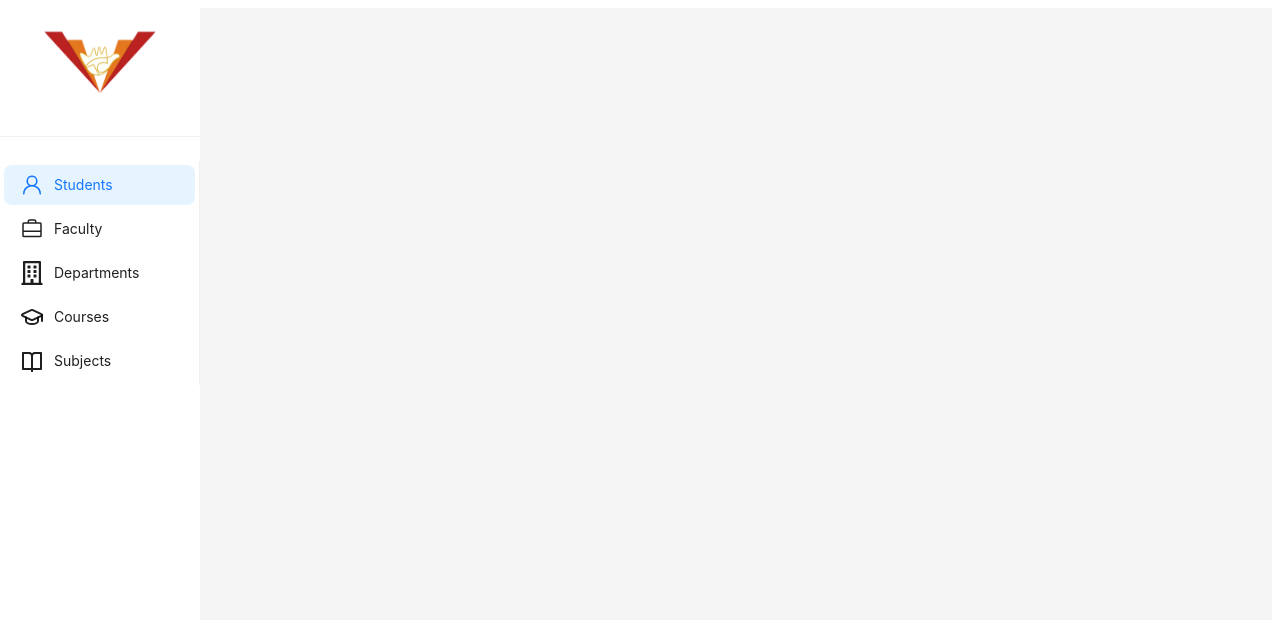
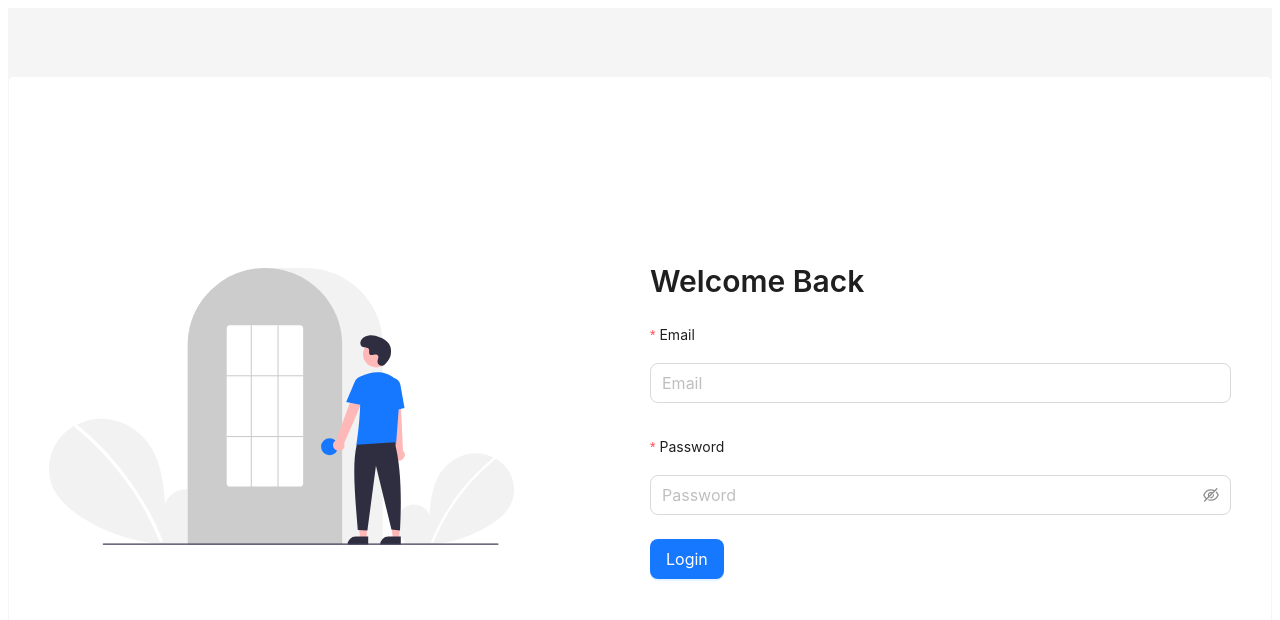
Before and after one commit to aayushchugh/myccet-admin, a React (Vite) app: page /login in a window 1280 px wide. Shown: the top 620 px of the page. Built offline with nearby package versions, Linux system fonts and the light colour scheme.

Commit message:
login ui

```diff
--- a/src/App.tsx
+++ b/src/App.tsx
@@ -1,8 +1,20 @@
-import { FC } from "react";
+import { FC, Suspense, lazy } from "react";
 import Layout from "./components/layout/Layout";
+import { BrowserRouter, Route, Routes } from "react-router-dom";
+
+const LoginPage = lazy(() => import("./modules/auth/pages/login/LoginPage"));
 
 const App: FC = () => {
-	return <Layout />;
+	return (
+		<BrowserRouter>
+			<Suspense fallback={<h1>Loading</h1>}>
+				<Routes>
+					<Route path="/login" element={<LoginPage />} />
+					<Route path="/" element={<Layout />}></Route>
+				</Routes>
+			</Suspense>
+		</BrowserRouter>
+	);
 };
 
 export default App;
--- a/src/components/layout/components/sideBar/SideBar.tsx
+++ b/src/components/layout/components/sideBar/SideBar.tsx
@@ -1,52 +1,7 @@
 import { Divider, Flex, Layout, Menu } from "antd";
-import { MenuItemType } from "antd/es/menu/hooks/useItems";
 import { FC, useState } from "react";
 import logo from "../../../../assets/images/logos/icon.png";
-import { GoPerson } from "react-icons/go";
-import { PiSuitcaseSimple } from "react-icons/pi";
-import { FaRegBuilding } from "react-icons/fa";
-import { LuGraduationCap } from "react-icons/lu";
-import { RiBookOpenLine } from "react-icons/ri";
-
-const menuItems: MenuItemType[] = [
-	{
-		key: "students",
-		label: "Students",
-		icon: <GoPerson size={24} />,
-		style: {
-			display: "flex",
-			alignItems: "center",
-		},
-	},
-
-	{
-		key: "faculty",
-		label: "Faculty",
-		icon: <PiSuitcaseSimple size={24} />,
-		style: { display: "flex", alignItems: "center" },
-	},
-
-	{
-		key: "departments",
-		label: "Departments",
-		icon: <FaRegBuilding size={24} />,
-		style: { display: "flex", alignItems: "center" },
-	},
-
-	{
-		key: "courses",
-		label: "Courses",
-		icon: <LuGraduationCap size={24} />,
-		style: { display: "flex", alignItems: "center" },
-	},
-
-	{
-		key: "subjects",
-		label: "Subjects",
-		icon: <RiBookOpenLine size={24} />,
-		style: { display: "flex", alignItems: "center" },
-	},
-];
+import sideBarMenuItems from "./sideBarMenuItems";
 
 const SideBar: FC = () => {
 	const [collapsed, setCollapsed] = useState(false);
@@ -77,7 +32,7 @@ const SideBar: FC = () => {
 			<Divider />
 			<Menu
 				theme="light"
-				items={menuItems}
+				items={sideBarMenuItems}
 				defaultSelectedKeys={["students"]} // TODO: Adjust this to be dynamic and adjust initial route
 			/>
 		</Layout.Sider>
--- /dev/null
+++ b/src/components/layout/components/sideBar/sideBarMenuItems.tsx
@@ -0,0 +1,48 @@
+import { MenuItemType } from "antd/es/menu/hooks/useItems";
+import { GoPerson } from "react-icons/go";
+import { PiSuitcaseSimple } from "react-icons/pi";
+import { FaRegBuilding } from "react-icons/fa";
+import { LuGraduationCap } from "react-icons/lu";
+import { RiBookOpenLine } from "react-icons/ri";
+
+const sideBarMenuItems: MenuItemType[] = [
+	{
+		key: "students",
+		label: "Students",
+		icon: <GoPerson size={24} />,
+		style: {
+			display: "flex",
+			alignItems: "center",
+		},
+	},
+
+	{
+		key: "faculty",
+		label: "Faculty",
+		icon: <PiSuitcaseSimple size={24} />,
+		style: { display: "flex", alignItems: "center" },
+	},
+
+	{
+		key: "departments",
+		label: "Departments",
+		icon: <FaRegBuilding size={24} />,
+		style: { display: "flex", alignItems: "center" },
+	},
+
+	{
+		key: "courses",
+		label: "Courses",
+		icon: <LuGraduationCap size={24} />,
+		style: { display: "flex", alignItems: "center" },
+	},
+
+	{
+		key: "subjects",
+		label: "Subjects",
+		icon: <RiBookOpenLine size={24} />,
+		style: { display: "flex", alignItems: "center" },
+	},
+];
+
+export default sideBarMenuItems;
--- /dev/null
+++ b/src/modules/auth/pages/login/LoginPage.tsx
@@ -0,0 +1,46 @@
+import { Button, Form, Input, Layout, Typography } from "antd";
+import { FC } from "react";
+import bgImg from "../../../../assets/images/background/login.svg";
+
+const LoginPage: FC = () => {
+	return (
+		<Layout className="min-h-screen">
+			<Layout.Content className="w-full flex items-center justify-center">
+				<div className="bg-white rounded flex items-center justify-evenly py-40 px-10">
+					<div className="w-1/2">
+						<img
+							src={bgImg}
+							alt="side illustration"
+							className="h-full w-[80%]"
+						/>
+					</div>
+					<Form className="w-1/2 ml-5" layout="vertical" size="large">
+						<Typography.Title level={2}>Welcome Back</Typography.Title>
+						<Form.Item
+							label="Email"
+							required
+							name="email"
+							rules={[
+								{ required: true, message: "Please enter your Email" },
+								{ type: "email", message: "Please enter a valid email" },
+							]}
+						>
+							<Input placeholder="Email" required />
+						</Form.Item>
+						<Form.Item
+							label="Password"
+							name="password"
+							rules={[{ required: true, message: "Email is required" }]}
+							required
+						>
+							<Input.Password placeholder="Password" required />
+						</Form.Item>
+						<Button type="primary">Login</Button>
+					</Form>
+				</div>
+			</Layout.Content>
+		</Layout>
+	);
+};
+
+export default LoginPage;
```
Also changed, not shown: src/assets/images/background/login.jpg (deleted), src/assets/images/background/login.svg (added).
